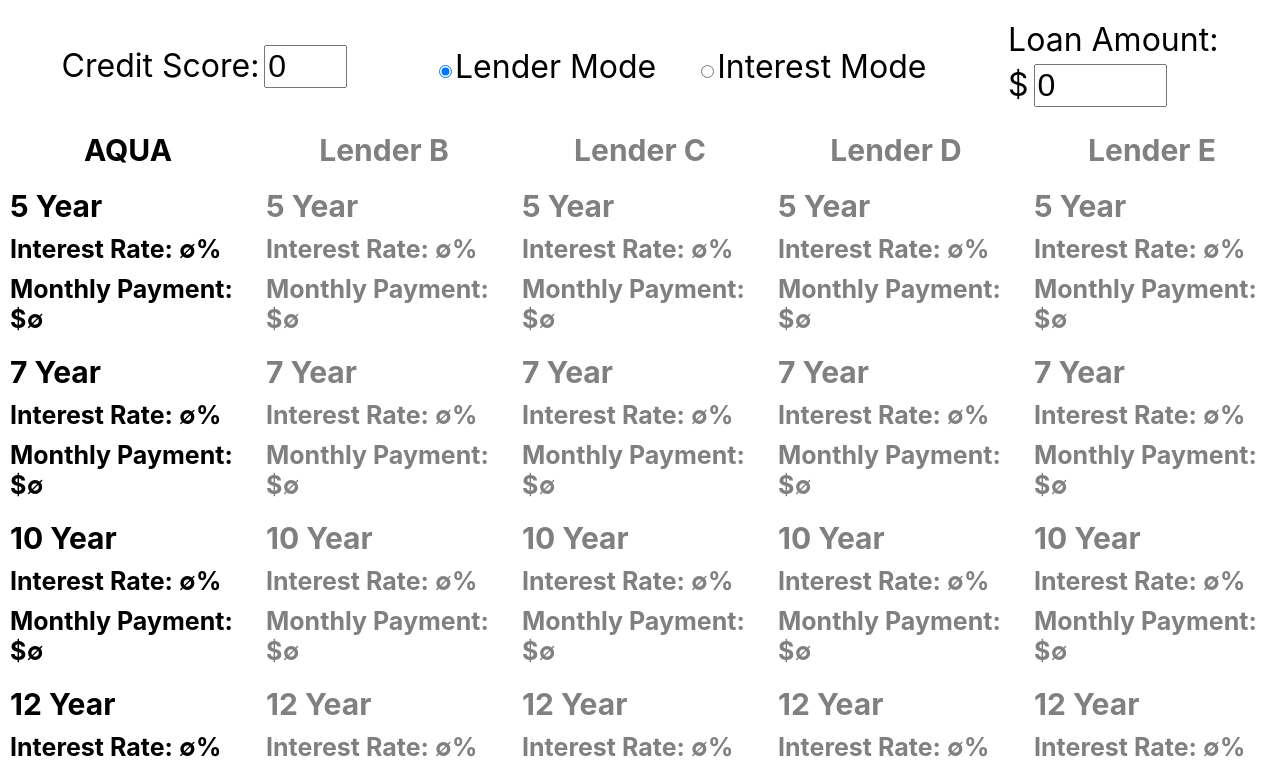
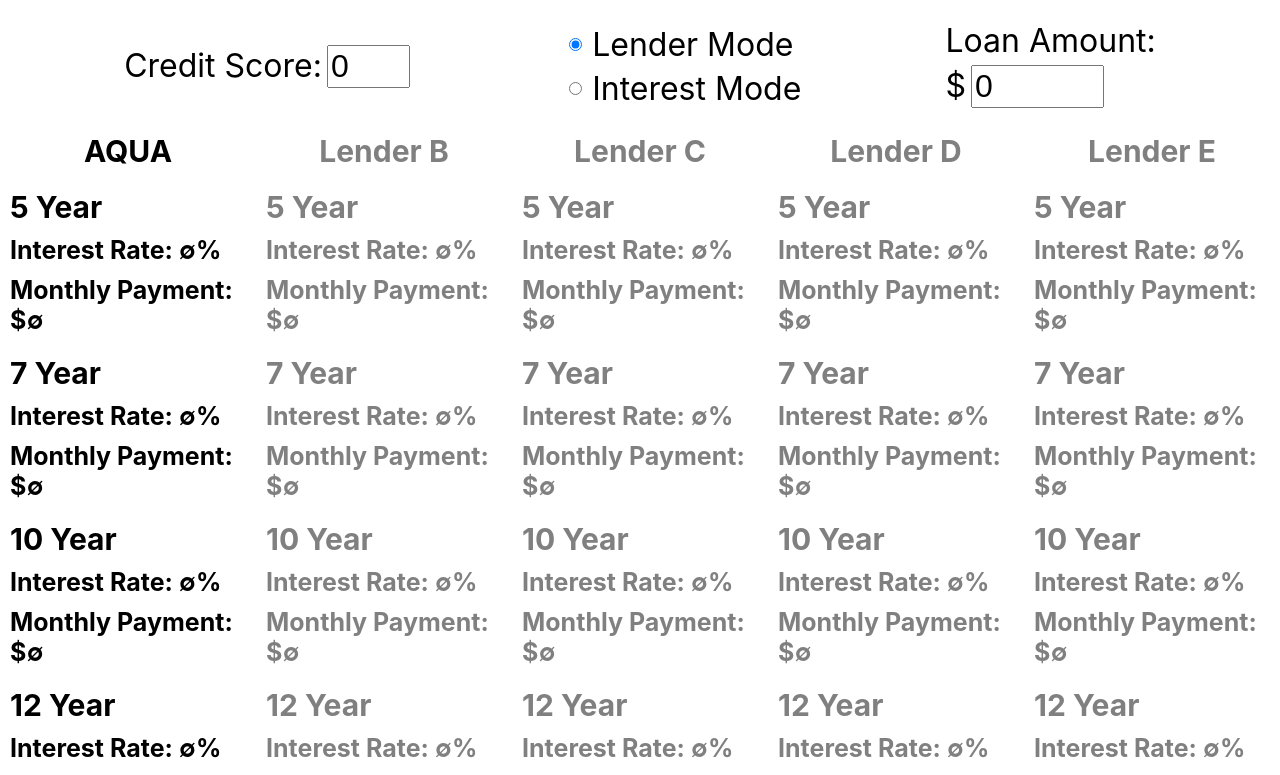
Before and after one commit to MrMicrowaveOven/esti-mate, a React (Create React App) app: page / in a window 1280 px wide. Shown: the top 775 px of the page. Built offline with nearby package versions, Linux system fonts and the light colour scheme.

Commit message:
Fixed spacing for radios

```diff
--- a/src/Inputs.css
+++ b/src/Inputs.css
@@ -42,6 +42,13 @@
     margin-right: 20px;
     margin-top: 5px;
     margin-bottom: 5px;
+    display: flex;
+    flex-direction: row;
+    align-items: center;
+}
+
+.radio-circle {
+    margin: 10px;
 }
 
 @media (max-width: 700px) {
--- a/src/Inputs.js
+++ b/src/Inputs.js
@@ -81,11 +81,11 @@
             }
             <div className="input">
                 <label className='radio'>
-                    <input type="radio" checked={mode === "lender"} onChange={() => onModeChange("lender")}/>
+                    <input className="radio-circle" type="radio" checked={mode === "lender"} onChange={() => onModeChange("lender")}/>
                     <a className='input-text'>Lender Mode</a>
                 </label>
                 <label className='radio'>
-                    <input type="radio" checked={mode === "interest"} onChange={() => onModeChange("interest")}/>
+                    <input className="radio-circle" type="radio" checked={mode === "interest"} onChange={() => onModeChange("interest")}/>
                     <a className='input-text'>Interest Mode</a>
                 </label>
             </div>
```
